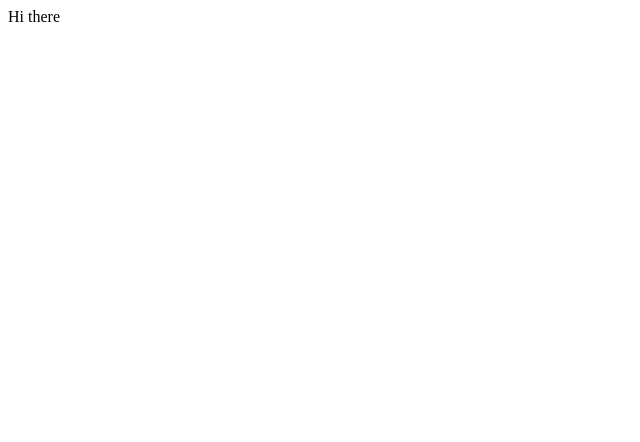
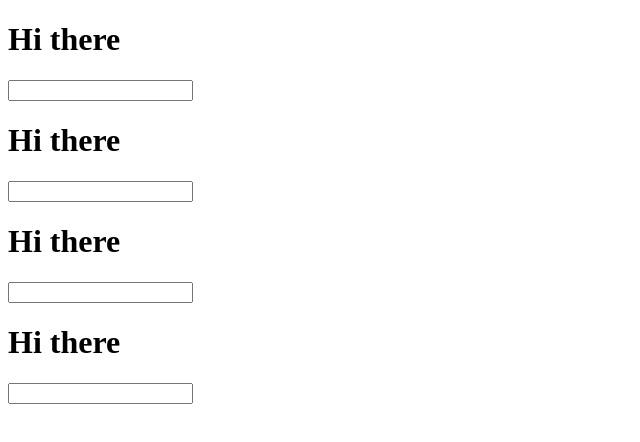
Before and after one commit to jsniezek/lobby, a React app: page / in a window 1280 px wide. Shown: the top 442 px of the page, without its empty margins (0-640 px from the left). Built offline with nearby package versions, Linux system fonts and the light colour scheme.

Commit message:
lesson 6 (owner-ownee relationship)

```diff
--- a/gulpfile.js
+++ b/gulpfile.js
@@ -45,7 +45,7 @@ gulp.task('sass', function() {
 
 // // Watch Files For Changes
 gulp.task('watch', function() {
-    gulp.watch('src/*.js', ['lint', 'scripts']);
+    gulp.watch('src/*.js', ['lint', 'build', 'webpack-dev-server']);
     gulp.watch('scss/*.scss', ['sass']);
 });
 
--- a/package.json
+++ b/package.json
@@ -20,6 +20,7 @@
     "gulp": "^3.9.1",
     "gulp-concat": "^2.6.0",
     "gulp-jshint": "^2.0.1",
+    "gulp-livereload": "^3.8.1",
     "gulp-rename": "^1.2.2",
     "gulp-sass": "^2.3.2",
     "gulp-sourcemaps": "^1.6.0",
--- a/src/App.js
+++ b/src/App.js
@@ -1,8 +1,39 @@
 import React from 'react';
+import ReactDOM from 'react-dom';
 class App extends React.Component {
+  constructor(){
+    super();
+    this.state = {txt: ' '};
+    this.update = this.update.bind(this);
+  }
+  update(e){
+    this.setState({txt: e.target.value})
+  }
   render(){
-    return <div>Hi there</div>
+    return (
+      <div>
+        <JoeWidget txt={this.state.txt} update={this.update} />
+        <JoeWidget txt={this.state.txt} update={this.update} />
+        <JoeWidget txt={this.state.txt} update={this.update} />
+        <JoeWidget txt={this.state.txt} update={this.update} />
+      </div>
+    )
   }
 }
 
+const JoeWidget = (props) => {
+  return (
+    <div>
+      <h1>Hi there {props.txt}</h1>
+        <input type="text"
+          onChange={props.update} />
+    </div>
+  );
+}
+
+ReactDOM.render(
+  <App txt=''/>,
+   document.getElementById('app')
+ );
+
 export default App
--- a/src/main.js
+++ b/src/main.js
@@ -1,4 +1,3 @@
 import React from 'react';
 import ReactDOM from 'react-dom';
 import App from './App';
-ReactDOM.render(<App />, document.getElementById('app'));
```
Also changed, not shown: 1 other file (tests, documents, lock files or other folders).
